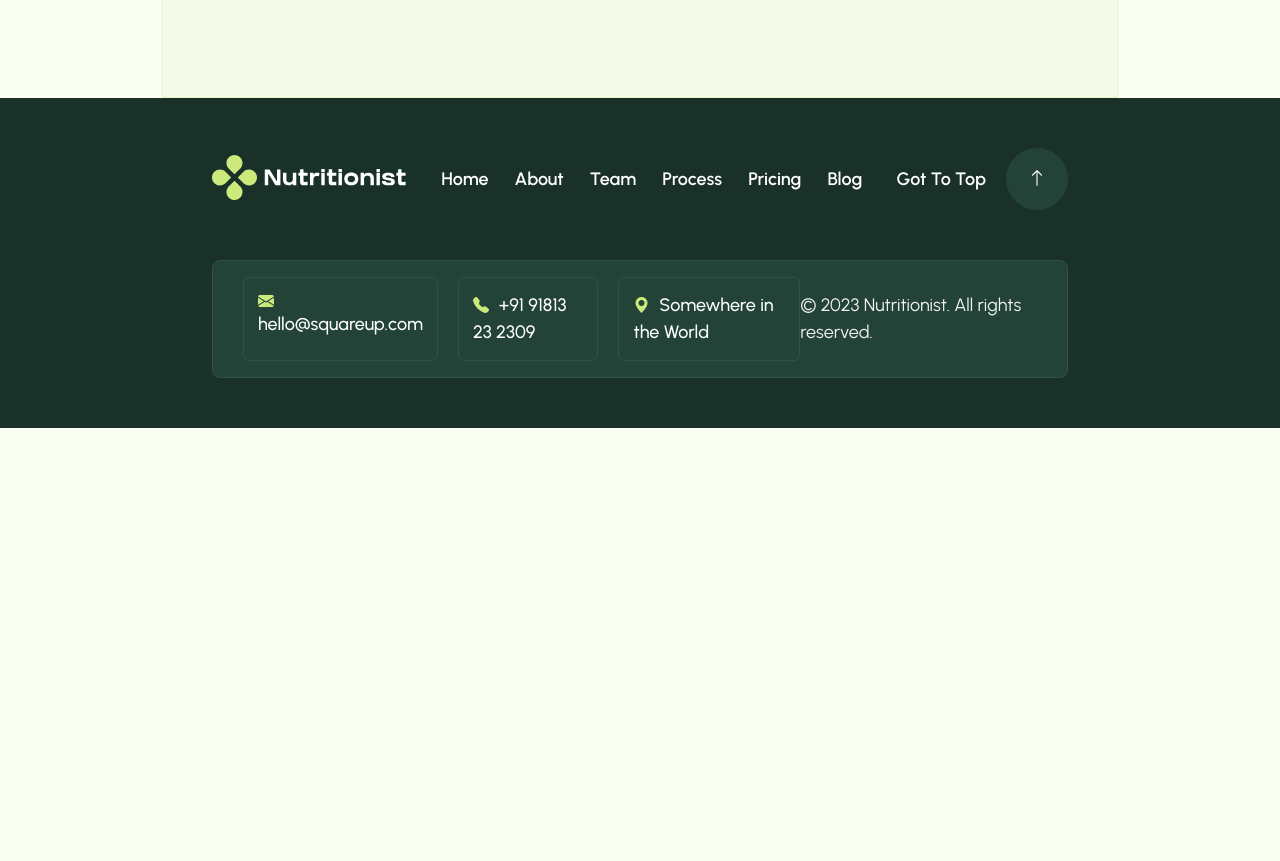
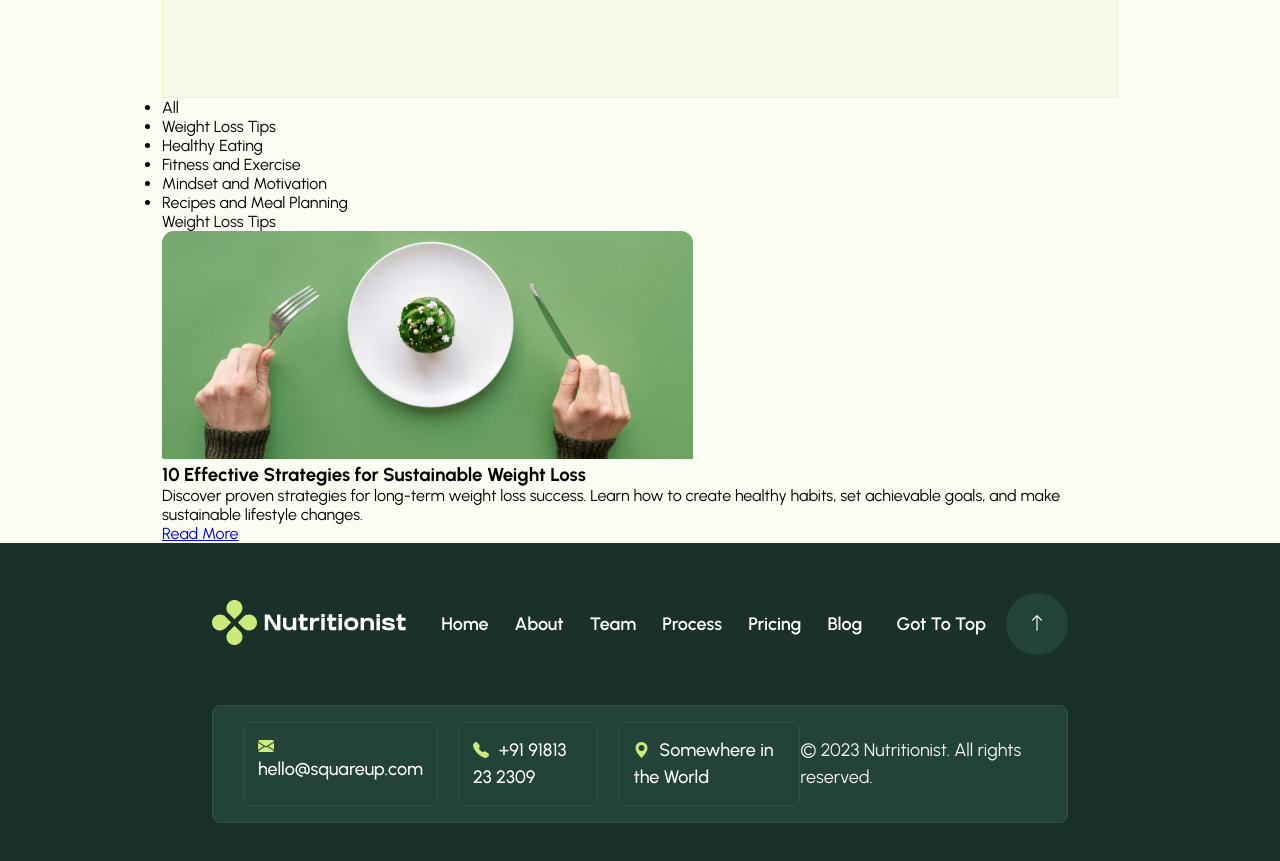
Before and after one commit to Terezie-Mazacova/nutritionist, a plain HTML site: page blog.html in a window 1280 px wide. Shown: the part 848-1709 px from the top of the page. Before the commit the page ends 1276 px from the top, so only its background shows below. Drawn offline with nearby package versions, Linux system fonts and the light colour scheme.

Commit message:
zakladni html struktura sekce Section Filtermenu v podstrance Blogs

```diff
--- a/blog.html
+++ b/blog.html
@@ -74,7 +74,42 @@
     <main>
         <div class="container">
 
+            <!-- SECTION FILTERMENU -->
+            <section>
+                <div class="section-filter-blogs">
+                    <ul class="filtermenu">
+                        <li data-filter="all" class="active">All</li>
+                        <li data-filter="weight-loss-tips">Weight Loss Tips</li>
+                        <li data-filter="healthy-eating">Healthy Eating</li>
+                        <li data-filter="fitness-excercise">Fitness and Exercise</li>
+                        <li data-filter="mindset-motivation">Mindset and Motivation</li>
+                        <li data-filter="recipes-meal-planning">Recipes and Meal Planning</li>
+                    </ul>
 
+                    <div class="filter-container">
+                        <article class="nutrition-post weight-loss-tips">
+                            <div class="post-wrapper">
+                                <div class="post-card">
+                                    <p>Weight Loss Tips</p>
+                                    <div>
+                                        <img src="./img/blogs-page/weight-loss01.jpg" alt="Image">
+                                    </div>
+
+                                    <div class="text-button-wrapper">
+                                        <div class="article-content">
+                                            <h3>10 Effective Strategies for Sustainable Weight Loss</h3>
+                                            <p>Discover proven strategies for long-term weight loss success. Learn how to create healthy habits, set achievable goals, and make sustainable lifestyle changes.</p>
+                                        </div>
+
+                                        <a href="#" class="read-more-link">Read More</a>
+                                    </div>
+                                </div>
+                            </div>
+                        </article>
+
+                    </div>
+                </div>
+            </section>
         </div>
     </main>
 
--- a/pages/_blog.scss
+++ b/pages/_blog.scss
@@ -0,0 +1 @@
+// == SECTION FILTERMENU ==
```
Also changed, not shown: img/blogs-page/weight-loss01.jpg (added).
